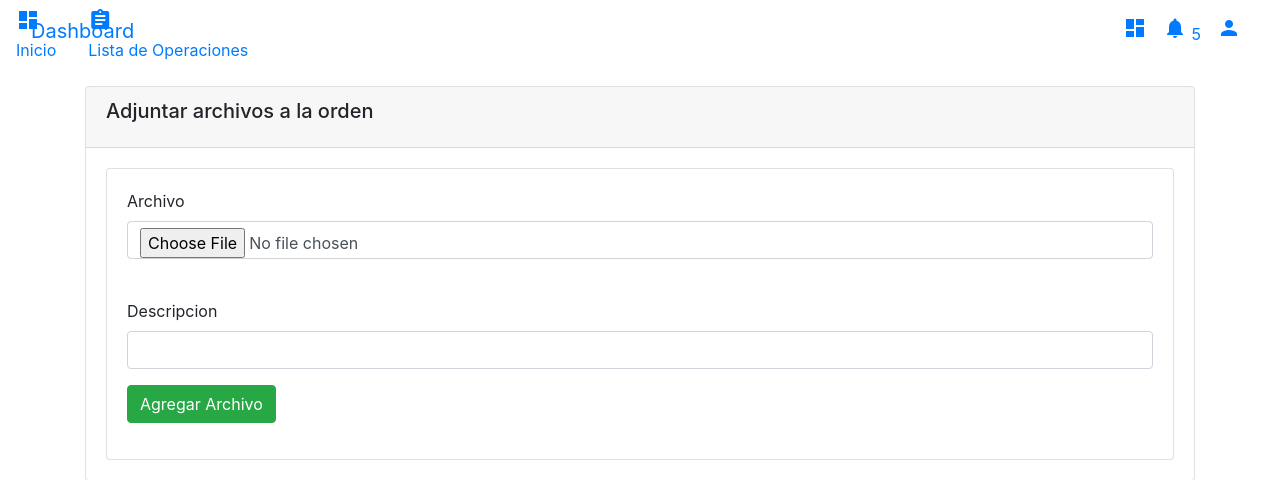
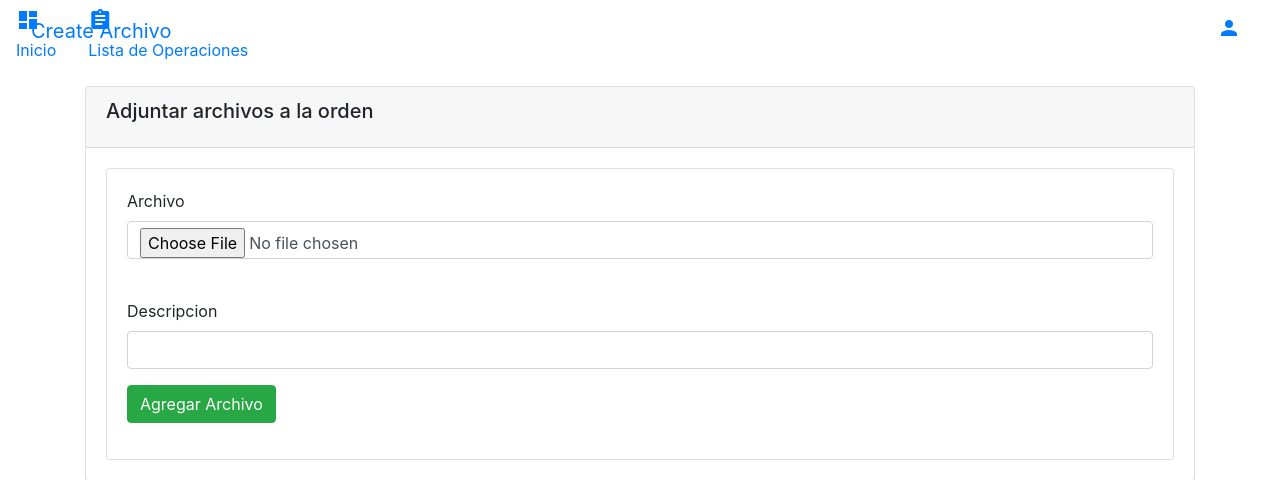
Before and after one commit to joserobertopinto/ordenes-trabajo, a Yii app: template views/archivo/create.php in a window 1280 px wide. Shown: the top 480 px of the page. Run offline with PHP 8.4 and a stand-in for Yii, Linux system fonts and the light colour scheme; the template is opened without the code that fills it, so the values that code supplies are empty; form fields are guessed from the names that the template uses; some libraries are stand-ins or nearby versions.

Commit message:
quito iconos del header

```diff
--- a/views/layouts/header.php
+++ b/views/layouts/header.php
@@ -9,7 +9,7 @@ use yii\helpers\Html;
       <nav class="navbar navbar-expand-lg navbar-transparent navbar-absolute fixed-top ">
         <div class="container-fluid">
           <div class="navbar-wrapper">
-            <a class="navbar-brand" href="#">Dashboard</a>
+            <a class="navbar-brand" href="#"><?= $this->title?></a>
           </div>
           <button class="navbar-toggler" type="button" data-toggle="collapse" aria-controls="navigation-index" aria-expanded="false" aria-label="Toggle navigation">
             <span class="sr-only">Toggle navigation</span>
@@ -18,40 +18,7 @@ use yii\helpers\Html;
             <span class="navbar-toggler-icon icon-bar"></span>
           </button>
           <div class="collapse navbar-collapse justify-content-end">
-            <!-- <form class="navbar-form">
-              <div class="input-group no-border">
-                <input type="text" value="" class="form-control" placeholder="Search...">
-                <button type="submit" class="btn btn-white btn-round btn-just-icon">
-                  <i class="material-icons">search</i>
-                  <div class="ripple-container"></div>
-                </button>
-              </div>
-            </form> -->
             <ul class="navbar-nav">
-              <li class="nav-item">
-                <a class="nav-link" href="#">
-                  <i class="material-icons">dashboard</i>
-                  <p class="d-lg-none d-md-block">
-                    Stats
-                  </p>
-                </a>
-              </li>
-              <li class="nav-item dropdown">
-                <a class="nav-link" href="http://example.com" id="navbarDropdownMenuLink" data-toggle="dropdown" aria-haspopup="true" aria-expanded="false">
-                  <i class="material-icons">notifications</i>
-                  <span class="notification">5</span>
-                  <p class="d-lg-none d-md-block">
-                    Some Actions
-                  </p>
-                </a>
-                <div class="dropdown-menu dropdown-menu-right" aria-labelledby="navbarDropdownMenuLink">
-                  <a class="dropdown-item" href="#">Mike John responded to your email</a>
-                  <a class="dropdown-item" href="#">You have 5 new tasks</a>
-                  <a class="dropdown-item" href="#">You're now friend with Andrew</a>
-                  <a class="dropdown-item" href="#">Another Notification</a>
-                  <a class="dropdown-item" href="#">Another One</a>
-                </div>
-              </li>
               <li class="nav-item dropdown">
                 <a class="nav-link" href="#" id="navbarDropdownProfile" data-toggle="dropdown" aria-haspopup="true" aria-expanded="false">
                   <i class="material-icons">person</i>
@@ -67,7 +34,7 @@ use yii\helpers\Html;
                     <?php
                     echo Html::beginForm(['/site/logout'], 'post');
                     echo Html::submitButton(
-                        Yii::t('app','Logout'),// (' . //Yii::$app->user->identity->name . ')',
+                        'Salir',
                         ['class' => 'btn btn-link logout']
                     );
                     echo Html::endForm();
```
